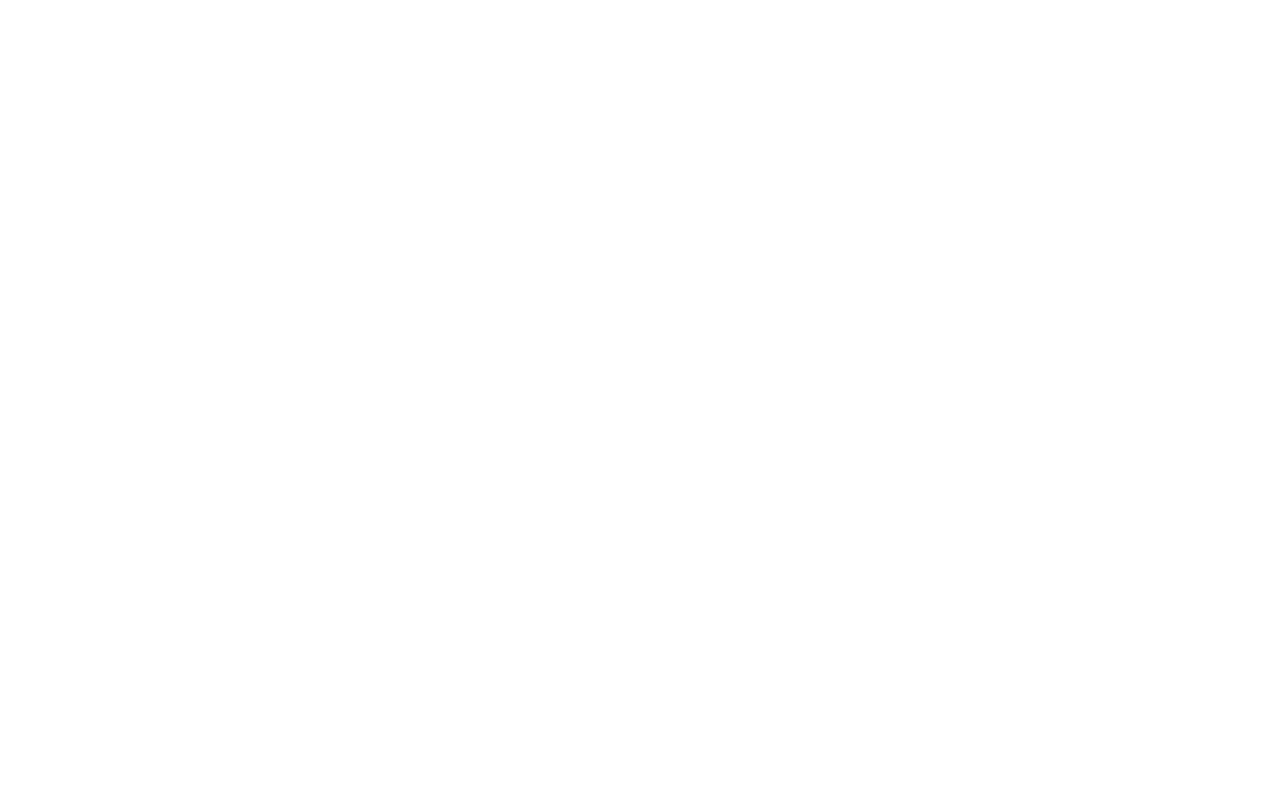
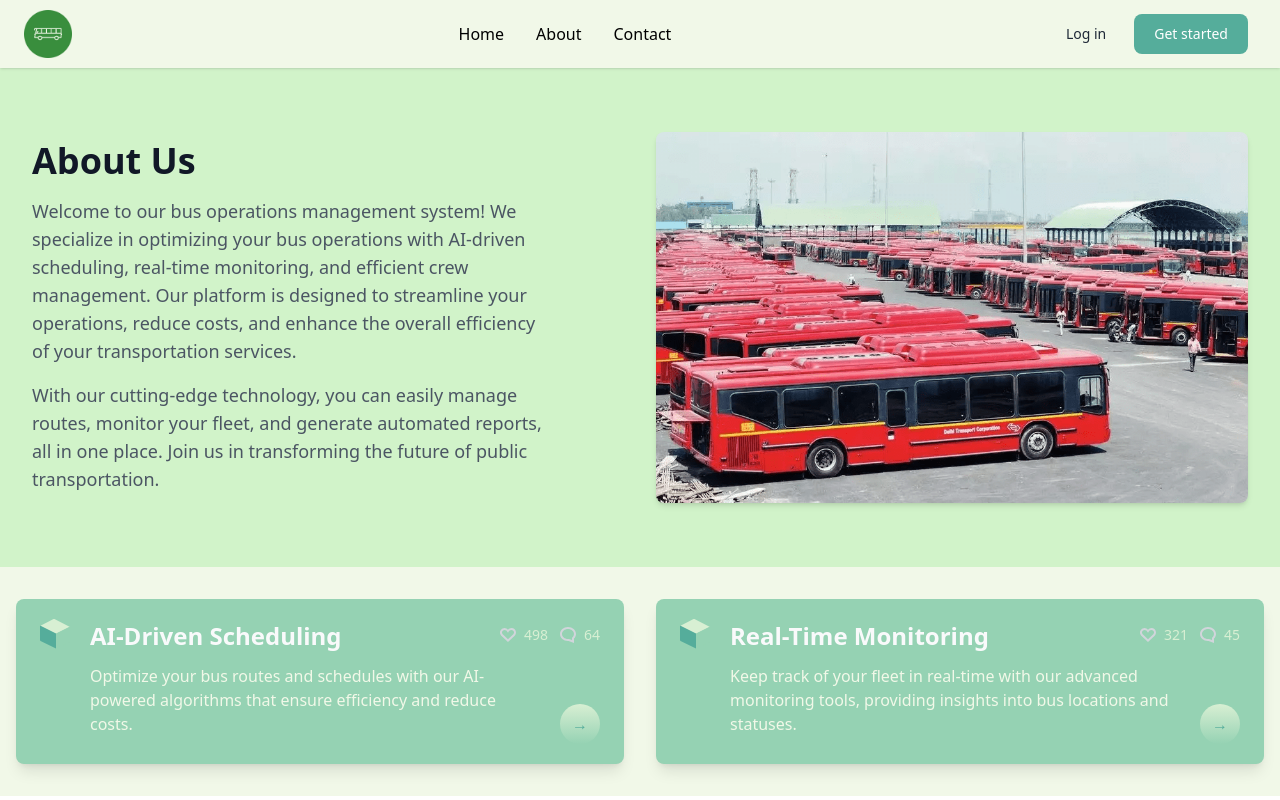
Before and after one commit to ayush-3107/Smart-India-Hackathon, a React (Vite) app in the folder Frontend/: page /about in a window 1280 px wide. Before the commit this address had no page. Built offline with nearby package versions, Linux system fonts and the light colour scheme.

Commit message:
Styled about and header

```diff
--- a/Frontend/src/App.jsx
+++ b/Frontend/src/App.jsx
@@ -5,6 +5,7 @@ import DashboardManager from './components/DashboardManager';
 import DashboardCrew from './components/DashboardCrew';
 import RegisterPage from './pages/RegisterPage';
 import Contact from './components/Contact/Contact';
+import AboutPage from './components/About/about';
 
 function App() {
   return (
@@ -15,6 +16,7 @@ function App() {
         <Route path="/dashboard-manager" element={<DashboardManager />} />
         <Route path="/dashboard-crew" element={<DashboardCrew />} />
         <Route path='/contact' element={<Contact />}></Route>
+        <Route path='/about' element={<AboutPage />}></Route>
       </Routes>
     </Router>
   );
--- /dev/null
+++ b/Frontend/src/components/About/about.jsx
@@ -0,0 +1,120 @@
+import React from 'react';
+import { Link } from "react-router-dom";
+import Header from '../Header/Header';
+
+const AboutPage = () => {
+  const features = [
+    {
+      title: 'AI-Driven Scheduling',
+      description: 'Optimize your bus routes and schedules with our AI-powered algorithms that ensure efficiency and reduce costs.',
+      likes: 498,
+      comments: 64,
+    },
+    {
+      title: 'Real-Time Monitoring',
+      description: 'Keep track of your fleet in real-time with our advanced monitoring tools, providing insights into bus locations and statuses.',
+      likes: 321,
+      comments: 45,
+    },
+  ];
+
+  return (
+    <>
+      <Header />
+      <section className="bg-[#d1f3c9]">
+        <div className="container mx-auto py-16 px-4 sm:px-6 lg:px-8">
+          <div className="grid grid-cols-1 md:grid-cols-2 items-center gap-8">
+            <div className="max-w-lg">
+              <h2 className="text-3xl font-extrabold text-gray-900 sm:text-4xl">About Us</h2>
+              <p className="mt-4 text-gray-600 text-lg">
+                Welcome to our bus operations management system! We specialize in optimizing your bus operations with AI-driven scheduling, real-time monitoring, and efficient crew management. Our platform is designed to streamline your operations, reduce costs, and enhance the overall efficiency of your transportation services.
+              </p>
+              <p className="mt-4 text-gray-600 text-lg">
+                With our cutting-edge technology, you can easily manage routes, monitor your fleet, and generate automated reports, all in one place. Join us in transforming the future of public transportation.
+              </p>
+            </div>
+            <div className="mt-12 md:mt-0">
+              <img
+                src="/aboutUs.png"
+                alt="About Us Image"
+                className="object-cover rounded-lg shadow-md"
+              />
+            </div>
+          </div>
+        </div>
+      </section>
+
+      <section className="flex flex-col justify-center bg-[#f1f8e8] text-gray-600 py-8 px-4">
+        <div className="container mx-auto grid gap-8 sm:grid-cols-2">
+          {features.map((feature, index) => (
+            <div key={index} className="bg-[#95D2B3] shadow-lg rounded-lg">
+              <div className="px-6 py-5">
+                <div className="flex items-start">
+                  {/* Icon */}
+                  <svg className="fill-current flex-shrink-0 mr-5" width="30" height="30" viewBox="0 0 30 30">
+                    <path className="text-[#D8EFD3]" d="m16 14.883 14-7L14.447.106a1 1 0 0 0-.895 0L0 6.883l16 8Z" />
+                    <path className="text-[#95D2B3]" d="M16 14.619v15l13.447-6.724A.998.998 0 0 0 30 22V7.619l-14 7Z" />
+                    <path className="text-[#55AD9B]" d="m16 14.619-16-8V21c0 .379.214.725.553.895L16 29.619v-15Z" />
+                  </svg>
+                  {/* Card content */}
+                  <div className="flex-grow truncate">
+                    {/* Card header */}
+                    <div className="w-full sm:flex justify-between items-center mb-3">
+                      {/* Title */}
+                      <h2 className="text-2xl leading-snug font-extrabold text-gray-50 truncate mb-1 sm:mb-0">
+                        {feature.title}
+                      </h2>
+                      {/* Like and comment buttons */}
+                      <div className="flex-shrink-0 flex items-center space-x-3 sm:ml-2">
+                        <button className="flex items-center text-left text-sm font-medium text-[#D8EFD3] hover:text-white group focus:outline-none focus-visible:border-b focus-visible:border-[#D8EFD3]">
+                          <svg
+                            className="w-4 h-4 flex-shrink-0 mr-2 fill-current text-gray-300 group-hover:text-gray-200"
+                            viewBox="0 0 16 16"
+                          >
+                            <path d="M14.682 2.318A4.485 4.485 0 0 0 11.5 1 4.377 4.377 0 0 0 8 2.707 4.383 4.383 0 0 0 4.5 1a4.5 4.5 0 0 0-3.182 7.682L8 15l6.682-6.318a4.5 4.5 0 0 0 0-6.364Zm-1.4 4.933L8 12.247l-5.285-5A2.5 2.5 0 0 1 4.5 3c1.437 0 2.312.681 3.5 2.625C9.187 3.681 10.062 3 11.5 3a2.5 2.5 0 0 1 1.785 4.251h-.003Z" />
+                          </svg>
+                          <span>
+                            {feature.likes} <span className="sr-only">likes</span>
+                          </span>
+                        </button>
+                        <button className="flex items-center text-left text-sm font-medium text-[#D8EFD3] hover:text-white group focus:outline-none focus-visible:border-b focus-visible:border-[#D8EFD3]">
+                          <svg
+                            className="w-4 h-4 flex-shrink-0 mr-2 fill-current text-gray-300 group-hover:text-gray-200"
+                            viewBox="0 0 16 16"
+                          >
+                            <path d="M8 0C3.6 0 0 3.1 0 7s3.6 7 8 7h.6l5.4 2v-4.4c1.2-1.2 2-2.8 2-4.6 0-3.9-3.6-7-8-7Zm4 10.8v2.3L8.9 12H8c-3.3 0-6-2.2-6-5s2.7-5 6-5 6 2.2 6 5c0 2.2-2 3.8-2 3.8Z" />
+                          </svg>
+                          <span>
+                            {feature.comments} <span className="sr-only">comments</span>
+                          </span>
+                        </button>
+                      </div>
+                    </div>
+                    {/* Card body */}
+                    <div className="flex items-end justify-between whitespace-normal">
+                      {/* Paragraph */}
+                      <div className="max-w-md text-[#F1F8E8]">
+                        <p className="mb-2">{feature.description}</p>
+                      </div>
+                      {/* More link */}
+                      <a
+                        className="flex-shrink-0 flex items-center justify-center text-[#55AD9B] w-10 h-10 rounded-full bg-gradient-to-b from-[#D8EFD3] to-[#95D2B3] hover:from-white hover:to-[#D8EFD3] focus:outline-none focus-visible:from-white focus-visible:to-white transition duration-150 ml-2"
+                        href="#0"
+                      >
+                        <span className="block font-bold">
+                          <span className="sr-only">Read more</span> &rarr;
+                        </span>
+                      </a>
+                    </div>
+                  </div>
+                </div>
+              </div>
+            </div>
+          ))}
+        </div>
+      </section>
+    </>
+  );
+};
+
+export default AboutPage;
--- a/Frontend/src/components/Header/Header.jsx
+++ b/Frontend/src/components/Header/Header.jsx
@@ -4,11 +4,11 @@ import { Link } from "react-router-dom";
 function Header() {
     return (
         <header className="shadow sticky z-50 top-0">
-            <nav className="bg-white border-gray-200 px-4 lg:px-6 py-2.5">
+            <nav className="bg-[#F1F8E8] border-gray-200 px-4 lg:px-6 py-2.5"> {/* Updated background color */}
                 <div className="flex flex-wrap justify-between items-center mx-auto max-w-screen-xl">
                     <Link to="/" className="flex items-center">
                         <img
-                            src="https://alexharkness.com/wp-content/uploads/2020/06/logo-2.png"
+                            src="/logo.png"
                             className="mr-3 h-12"
                             alt="Logo"
                         />
@@ -16,13 +16,13 @@ function Header() {
                     <div className="flex items-center lg:order-2">
                         <Link
                             to="/"
-                            className="text-gray-800 hover:bg-gray-50 focus:ring-4 focus:ring-gray-300 font-medium rounded-lg text-sm px-4 lg:px-5 py-2 lg:py-2.5 mr-2 focus:outline-none"
+                            className="text-gray-800 hover:bg-[#D8EFD3] focus:ring-4 focus:ring-gray-300 font-medium rounded-lg text-sm px-4 lg:px-5 py-2 lg:py-2.5 mr-2 focus:outline-none"
                         >
                             Log in
                         </Link>
                         <Link
                             to="/register"
-                            className="text-white bg-orange-700 hover:bg-orange-800 focus:ring-4 focus:ring-orange-300 font-medium rounded-lg text-sm px-4 lg:px-5 py-2 lg:py-2.5 mr-2 focus:outline-none"
+                            className="text-white bg-[#55AD9B] hover:bg-[#95D2B3] focus:ring-4 focus:ring-[#D8EFD3] font-medium rounded-lg text-sm px-4 lg:px-5 py-2 lg:py-2.5 mr-2 focus:outline-none"
                         >
                             Get started
                         </Link>
@@ -36,20 +36,17 @@ function Header() {
                                 <Link
                                     to="/"
                                     className={
-                                        `block py-2 pr-4 pl-3 duration-200
-                                border-b border-gray-100 hover:bg-gray-50 lg:hover:bg-transparent lg:border-0 hover:text-orange-700 lg:p-0`
+                                        `block py-2 pr-4 pl-3 duration-200 border-b border-gray-100 hover:bg-[#D8EFD3] lg:hover:bg-transparent lg:border-0 hover:text-[#55AD9B] lg:p-0`
                                     }
-                                // isActive is used to add different css on the link which is active
                                 >
-
                                     Home
                                 </Link>
                             </li>
                             <li>
                                 <Link
-                                    to="/about"    // add the location in to
+                                    to="/about"
                                     className={
-                                        `block py-2 pr-4 pl-3 duration-200  border-b border-gray-100 hover:bg-gray-50 lg:hover:bg-transparent lg:border-0 hover:text-orange-700 lg:p-0`
+                                        `block py-2 pr-4 pl-3 duration-200 border-b border-gray-100 hover:bg-[#D8EFD3] lg:hover:bg-transparent lg:border-0 hover:text-[#55AD9B] lg:p-0`
                                     }
                                 >
                                     About
@@ -59,20 +56,18 @@ function Header() {
                                 <Link
                                     to="/contact"
                                     className={
-                                        `block py-2 pr-4 pl-3 duration-200 border-b border-gray-100 hover:bg-gray-50 lg:hover:bg-transparent lg:border-0 hover:text-orange-700 lg:p-0`
+                                        `block py-2 pr-4 pl-3 duration-200 border-b border-gray-100 hover:bg-[#D8EFD3] lg:hover:bg-transparent lg:border-0 hover:text-[#55AD9B] lg:p-0`
                                     }
                                 >
                                     Contact
                                 </Link>
                             </li>
-
                         </ul>
                     </div>
                 </div>
             </nav>
         </header>
-    )
+    );
 }
 
-
 export default Header;
```
Also changed, not shown: Frontend/public/aboutUs.png (added), Frontend/public/logo.png (added).
